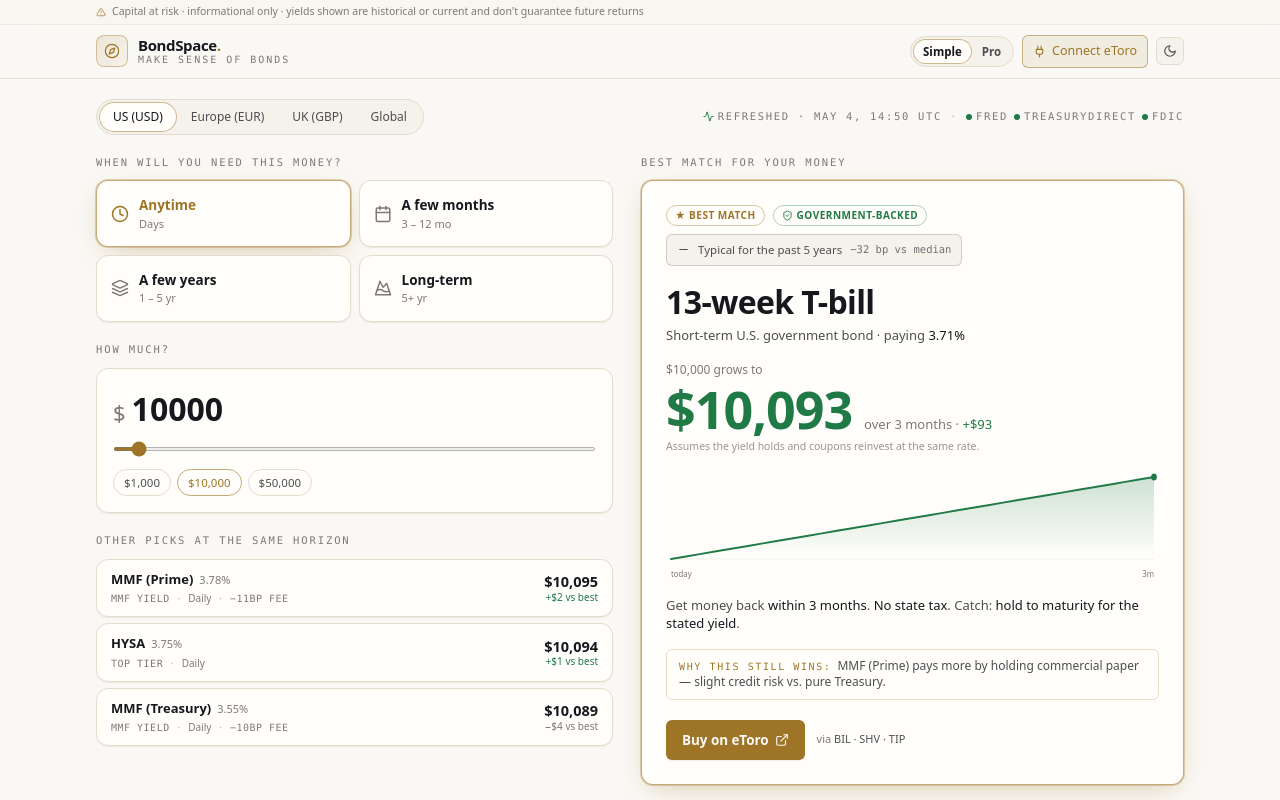
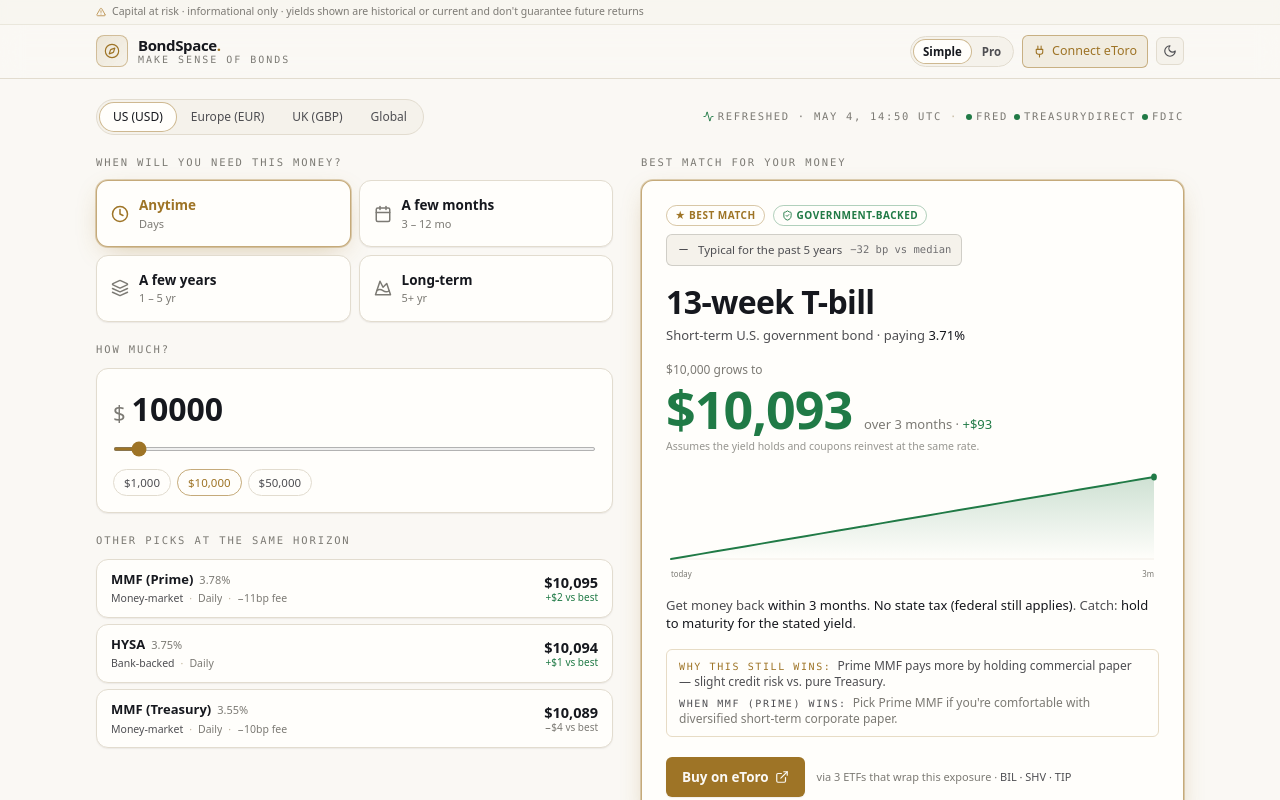
Before and after one commit to rannachman-tech/Treasury-compass, a Next.js app: page / in a window 1280 px wide. Shown: the top 800 px of the page. Built offline with nearby package versions, Linux system fonts and the light colour scheme.

Commit message:
Add files via upload

```diff
--- a/components/SimpleHero.tsx
+++ b/components/SimpleHero.tsx
@@ -21,7 +21,6 @@
   rowSourceTier,
   rungYears,
   SOURCE_TIER_HINT,
-  SOURCE_TIER_LABEL,
   whyMatch,
   type Bucket,
 } from "@/lib/simple";
@@ -183,6 +182,17 @@
                   const delta = altValue - futureValue;
                   const tier = rowSourceTier(alt);
                   const erBps = expenseRatioBps(alt);
+                  // Coverage-based label keeps both columns on the same axis
+                  // (Government-backed / Bank-backed / Money-market / Market-priced)
+                  // — same vocabulary as the recommendation card's safety badge.
+                  const coverageLabel =
+                    alt.coverage === "Treasury" || alt.coverage === "Sovereign"
+                      ? "Government-backed"
+                      : alt.coverage === "FDIC" || alt.coverage === "FSCS" || alt.coverage === "Deposit-EU"
+                      ? "Bank-backed"
+                      : alt.coverage === "MMF"
+                      ? "Money-market"
+                      : "Market-priced";
                   return (
                     <div
                       key={alt.vehicle}
@@ -198,12 +208,12 @@
                           </span>
                         </div>
                         <p
-                          className="mt-0.5 flex items-center gap-1.5 text-[10px] font-mono uppercase tracking-wider text-fg-subtle"
+                          className="mt-0.5 flex items-center gap-1.5 text-[10.5px] text-fg-subtle"
                           title={SOURCE_TIER_HINT[tier]}
                         >
-                          <span>{SOURCE_TIER_LABEL[tier]}</span>
+                          <span className="font-medium text-fg-muted">{coverageLabel}</span>
                           <span className="text-border-strong">·</span>
-                          <span className="truncate normal-case tracking-normal font-sans">{alt.lockup}</span>
+                          <span className="truncate">{alt.lockup}</span>
                           {erBps > 0 && (
                             <>
                               <span className="text-border-strong">·</span>
@@ -294,7 +304,7 @@
   lockupLine: string;
   taxLine: string;
   catchLine: string;
-  why: { eyebrow: string; body: string };
+  why: { eyebrow: string; body: string; altBody?: string; altName?: string };
   basket: Basket;
   onTrade: () => void;
 }
@@ -384,14 +394,23 @@
         Catch: <span className="text-fg">{catchLine.toLowerCase()}</span>.
       </p>
 
-      {/* Always-visible rationale — keeps the card height stable across buckets.
-          Eyebrow text adapts: defensive when an alt has a higher headline rate,
-          positive when the rec is also the highest-yielding option. */}
-      <div className="rounded-md border border-accent/25 bg-accent/8 px-3 py-2 text-[12px] leading-snug text-fg-muted">
-        <span className="font-mono text-[10px] uppercase tracking-[0.16em] text-accent mr-1.5">
-          {why.eyebrow}:
-        </span>
-        {why.body}
+      {/* Always-visible rationale — defensive or positive, plus a symmetric
+          "when the alt might be better" line so the page reads as even-handed. */}
+      <div className="rounded-md border border-accent/25 bg-accent/8 px-3 py-2 text-[12px] leading-snug text-fg-muted space-y-1">
+        <p>
+          <span className="font-mono text-[10px] uppercase tracking-[0.16em] text-accent mr-1.5">
+            {why.eyebrow}:
+          </span>
+          {why.body}
+        </p>
+        {why.altBody && (
+          <p className="text-fg-subtle">
+            <span className="font-mono text-[10px] uppercase tracking-[0.16em] text-fg-muted mr-1.5">
+              When {why.altName ? why.altName : "the alt"} wins:
+            </span>
+            {why.altBody}
+          </p>
+        )}
       </div>
 
       {/* CTA */}
@@ -403,8 +422,12 @@
         >
           Buy on eToro <ExternalLink size={14} />
         </button>
-        <span className="text-[11px] text-fg-subtle">
-          via <span className="font-medium text-fg-muted">{basket.holdings.map((h) => h.ticker).join(" · ")}</span>
+        <span
+          className="text-[11px] text-fg-subtle leading-snug"
+          title={`Buying this basket splits your money across ${basket.holdings.length} ETFs that together mimic the recommended exposure with daily liquidity.`}
+        >
+          via {basket.holdings.length} ETFs that wrap this exposure ·{" "}
+          <span className="font-medium text-fg-muted">{basket.holdings.map((h) => h.ticker).join(" · ")}</span>
         </span>
       </div>
     </div>
--- a/lib/simple.ts
+++ b/lib/simple.ts
@@ -105,11 +105,11 @@
 
 /** Tax line (one phrase). */
 export function plainEnglishTax(w: Winner): string {
-  if (w.tax.toLowerCase().includes("state-tax-free")) return "No state tax";
-  if (w.tax.toLowerCase().includes("cgt-exempt"))     return "CGT-exempt";
-  if (w.tax.toLowerCase().includes("isa"))            return "ISA tax-free";
+  if (w.tax.toLowerCase().includes("state-tax-free")) return "No state tax (federal still applies)";
+  if (w.tax.toLowerCase().includes("cgt-exempt"))     return "CGT-exempt (income tax still applies)";
+  if (w.tax.toLowerCase().includes("isa"))            return "ISA — tax-free within allowance";
   if (w.tax.toLowerCase().includes("real"))           return "Inflation-linked";
-  if (w.tax.toLowerCase().includes("ucits"))          return "UCITS-efficient";
+  if (w.tax.toLowerCase().includes("ucits"))          return "UCITS-efficient (per residence)";
   return w.tax;
 }
 
@@ -437,27 +437,31 @@
 ];
 
 /**
- * Always-visible rationale for the recommendation card. Two modes:
- * - When an alternative beats the rec on headline rate, defend with the trade-off.
- * - When the rec is also the highest-yielding option, frame the match positively.
+ * Always-visible rationale for the recommendation card.
  *
- * Keeping this slot always populated stabilises the card's vertical height
- * across bucket changes (the box no longer appears/disappears).
+ * Returns two short lines:
+ *   `body`     — defends the rec (or frames it positively if it's also the
+ *                highest-yielding option).
+ *   `altBody`  — surfaces *when the alternative might actually be better*, so
+ *                the page reads as even-handed rather than promotional.
+ *
+ * Both kept short ("one-breath readable") because retail users skim.
  */
 export function whyMatch(
   rec: Rung,
   topAlt: ComparatorRow | undefined
-): { eyebrow: string; body: string } {
+): { eyebrow: string; body: string; altBody?: string; altName?: string } {
   const recIsTreasury =
     rec.winner.coverage === "Treasury" || rec.winner.coverage === "Sovereign";
   const stateTaxFree = /state.?tax.?free/i.test(rec.winner.tax);
 
+  // No alt beats the rec on yield — positive framing, no need to defend.
   if (!topAlt || topAlt.apy <= rec.yield) {
     return {
       eyebrow: "Why this match",
       body: recIsTreasury
-        ? `Highest headline yield at this horizon, fully government-backed${stateTaxFree ? " and state-tax-free" : ""}. No compromise on safety to get the rate.`
-        : `Highest headline yield available at this horizon with the cleanest credit profile in the bucket.`,
+        ? `Highest yield in this horizon, fully government-backed${stateTaxFree ? " and state-tax-free" : ""}. No compromise on safety.`
+        : `Highest yield available with the cleanest credit profile in this horizon.`,
     };
   }
 
@@ -468,28 +472,36 @@
   if (recIsTreasury && altIsCd) {
     return {
       eyebrow: "Why this still wins",
-      body: `Higher headline rate, but ${topAlt.vehicle} is fully taxable and locks you in with an early-withdrawal penalty.${
-        stateTaxFree ? " State-tax-free government bonds usually win after-tax." : ""
-      }`,
+      body: stateTaxFree
+        ? "CD pays more upfront, but taxes plus lock-in usually swing it: state-tax-free Treasuries win after-tax."
+        : "CD pays more upfront, but the early-withdrawal penalty plus tax usually swing it after-tax.",
+      altName: topAlt.vehicle,
+      altBody: "Pick the CD if you don't pay state tax, want a fixed return, and won't need early access.",
     };
   }
   if (recIsTreasury && altIsHysa) {
     return {
       eyebrow: "Why this still wins",
-      body: `Higher headline rate, but ${topAlt.vehicle} is fully taxable and the rate can change anytime.${
-        stateTaxFree ? " State-tax-free government bonds usually win after-tax." : ""
-      }`,
+      body: stateTaxFree
+        ? `${topAlt.vehicle} pays more, but it's fully taxable and the rate can drop any day.`
+        : `${topAlt.vehicle} pays more, but the rate is variable and can drop without notice.`,
+      altName: topAlt.vehicle,
+      altBody: "Pick the HYSA if you want pure daily liquidity and don't mind the rate moving.",
     };
   }
   if (recIsTreasury && altIsPrimeMmf) {
     return {
       eyebrow: "Why this still wins",
-      body: `${topAlt.vehicle} pays more by holding commercial paper — slight credit risk vs. pure Treasury.`,
+      body: "Prime MMF pays more by holding commercial paper — slight credit risk vs. pure Treasury.",
+      altName: topAlt.vehicle,
+      altBody: "Pick Prime MMF if you're comfortable with diversified short-term corporate paper.",
     };
   }
   return {
     eyebrow: "Why this still wins",
-    body: `Higher headline rate, but trade-offs in tax, lockup, or credit profile usually swing the after-tax outcome.`,
+    body: "Higher headline rate, but tax, lockup, or credit usually swing the after-tax outcome.",
+    altName: topAlt.vehicle,
+    altBody: `Pick ${topAlt.vehicle} if its specific trade-offs fit your situation better.`,
   };
 }
 
```
